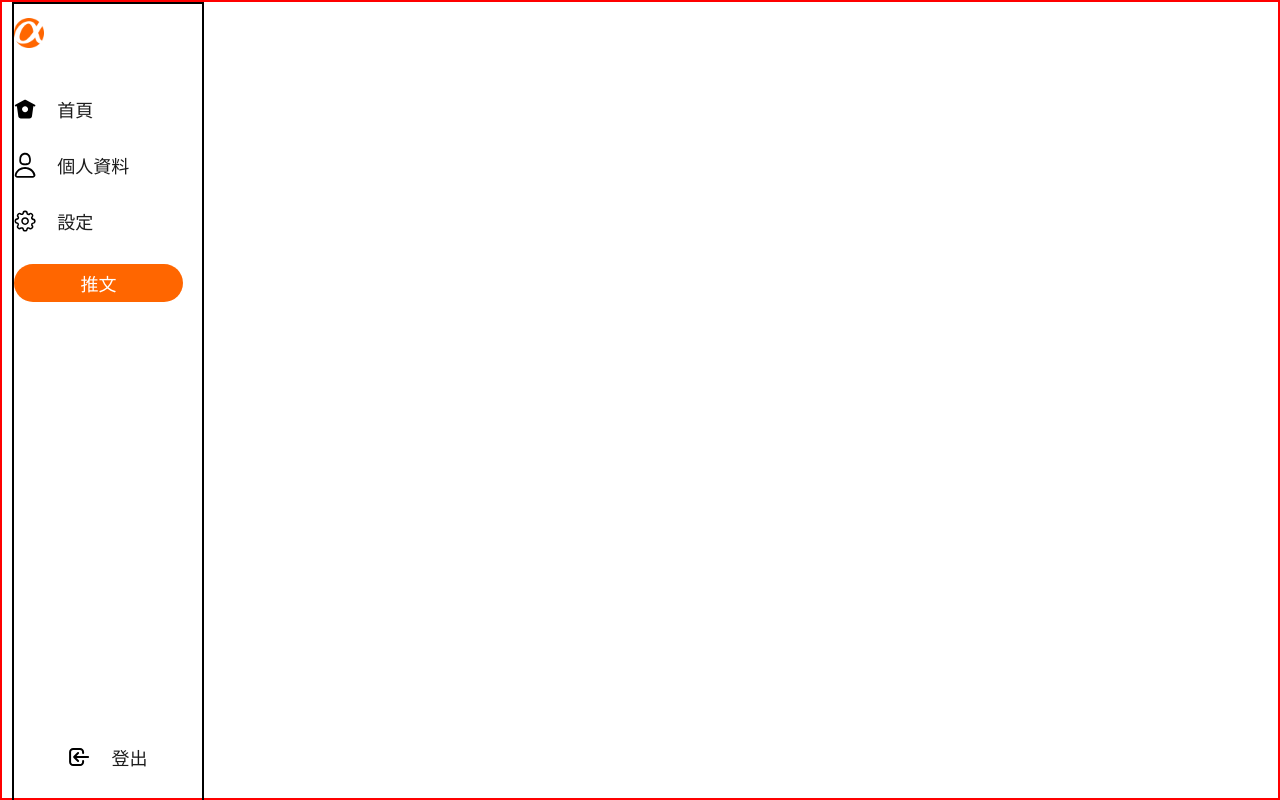
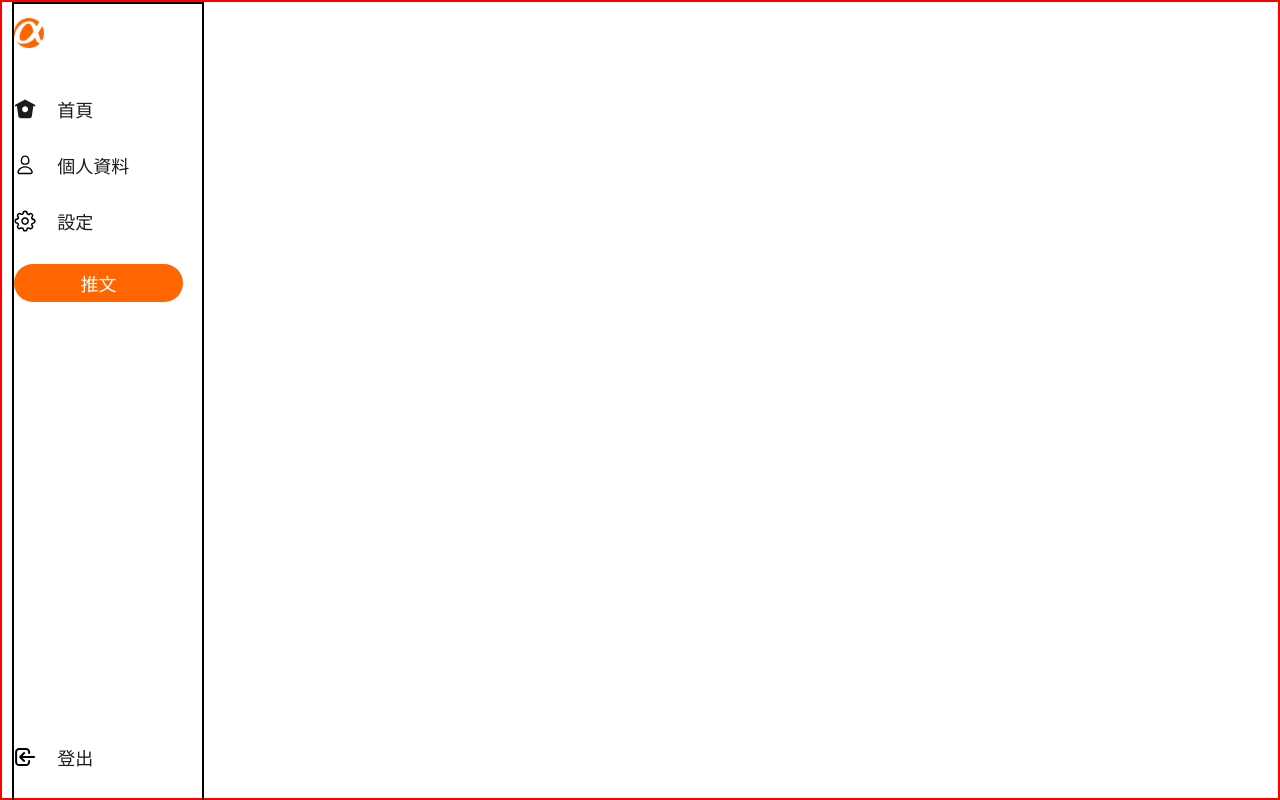
Before and after one commit to pooppicker/simple-twitter-vue, a Vue app: page /#/twitter/Home in a window 1280 px wide. Built offline with nearby package versions, Linux system fonts and the light colour scheme.

Commit message:
reset icon from components

```diff
--- a/src/components/NavBars.vue
+++ b/src/components/NavBars.vue
@@ -1,5 +1,5 @@
 <template>
-  <nav class="d-flex flex-column">
+  <nav class="d-flex flex-column nav">
     <div class="nav-top">
       <!--logo區塊-->
       <div class="logo-part">
@@ -12,51 +12,14 @@
         <ul>
           <li>
             <router-link class="d-flex nav-link" to="">
-              <svg
-                class="nav-icon"
-                version="1.1"
-                xmlns="http://www.w3.org/2000/svg"
-                xmlns:xlink="http://www.w3.org/1999/xlink"
-                x="0px"
-                y="0px"
-                viewBox="0 0 24 22"
-                xml:space="preserve"
-              >
-                <path
-                  class="st0"
-                  d="M22.6,6.3L12.5,0.9c-0.3-0.2-0.7-0.2-1,0L1.4,6.3C0.9,6.6,0.8,7.2,1,7.7C1.2,8,1.5,8.2,1.9,8.2
-	c0.2,0,0.3,0,0.5-0.1l0.7-0.4L4.7,19C4.9,20.2,6,21,7.4,21h9.3c1.3,0,2.4-0.8,2.7-2.1l1.6-11.2l0.7,0.4c0.5,0.3,1.1,0.1,1.4-0.4
-	C23.2,7.2,23.1,6.6,22.6,6.3L22.6,6.3z M12,14.4c-1.8,0-3.3-1.5-3.3-3.2c0-1.8,1.5-3.3,3.3-3.3s3.2,1.5,3.2,3.3
-	C15.2,13,13.8,14.4,12,14.4z"
-                />
-              </svg>
-
+              <IconHome />
               首頁
             </router-link>
           </li>
 
           <li>
             <router-link class="d-flex nav-link" to="">
-              <svg
-                class="nav-icon"
-                version="1.1"
-                xmlns="http://www.w3.org/2000/svg"
-                xmlns:xlink="http://www.w3.org/1999/xlink"
-                x="0px"
-                y="0px"
-                viewBox="0 0 18 21"
-                xml:space="preserve"
-              >
-                <path
-                  class="st0"
-                  d="M9,10.8c1.4,0,2.9-0.1,3.8-1.3c0.8-0.9,1.1-2.4,0.8-4.4C13.3,2.3,11.5,0.7,9,0.7c-2.5,0-4.3,1.7-4.6,4.5
-	c-0.3,2,0,3.5,0.8,4.4C6.1,10.7,7.6,10.8,9,10.8z M5.8,5.4C6,4.2,6.6,2.2,9,2.2c2.4,0,3,2,3.2,3.2c0.2,1.5,0.1,2.6-0.4,3.2
-	C11.3,9.1,10.4,9.3,9,9.3c-1.4,0-2.3-0.2-2.7-0.7C5.8,8,5.6,6.9,5.8,5.4z M17.3,18.2c-0.9-3.5-4.3-6-8.3-6c-4,0-7.4,2.5-8.3,6
-	c-0.2,0.7,0,1.4,0.4,1.9c0.4,0.5,1,0.8,1.7,0.8h12.3c0.7,0,1.3-0.3,1.7-0.8C17.3,19.6,17.5,18.9,17.3,18.2L17.3,18.2z M15.7,19.3
-	c-0.1,0.2-0.3,0.2-0.6,0.2H2.8c-0.2,0-0.4-0.1-0.6-0.2c-0.1-0.2-0.2-0.4-0.1-0.7c0.7-2.9,3.5-4.8,6.8-4.8c3.3,0,6.1,2,6.8,4.8
-	C15.9,18.8,15.8,19.1,15.7,19.3z"
-                />
-              </svg>
+              <IconUser />
 
               個人資料
             </router-link>
@@ -64,43 +27,7 @@
 
           <li>
             <router-link class="d-flex nav-link" to="">
-              <svg
-                class="nav-icon"
-                version="1.1"
-                xmlns="http://www.w3.org/2000/svg"
-                xmlns:xlink="http://www.w3.org/1999/xlink"
-                x="0px"
-                y="0px"
-                viewBox="0 0 22 22"
-                xml:space="preserve"
-              >
-                <path
-                  class="st0"
-                  d="M11,7.2c-2.1,0-3.8,1.7-3.8,3.8c0,2.1,1.7,3.8,3.8,3.8c2.1,0,3.8-1.7,3.8-3.8C14.8,8.9,13.1,7.2,11,7.2z M11,13.3
-	c-1.3,0-2.3-1-2.3-2.3c0-1.3,1-2.3,2.3-2.3c1.3,0,2.3,1,2.3,2.3C13.3,12.3,12.3,13.3,11,13.3z"
-                />
-                <path
-                  class="st0"
-                  d="M11.4,21.4h-0.7c-1.2,0-2.2-0.9-2.3-2.1l0-0.1c0-0.3-0.2-0.5-0.5-0.6c-0.3-0.1-0.6-0.1-0.8,0.1L7,18.7
-	c-0.9,0.7-2.3,0.7-3.1-0.1l-0.5-0.5c-0.8-0.8-0.9-2.2-0.1-3.1l0.1-0.1c0.2-0.2,0.2-0.5,0.1-0.8c-0.1-0.3-0.4-0.5-0.6-0.5l-0.2,0
-	c-1.2-0.1-2.1-1.1-2.1-2.3v-0.7c0-1.2,0.9-2.2,2.1-2.3l0.2,0c0.3,0,0.5-0.2,0.6-0.5c0.1-0.3,0.1-0.6-0.1-0.8L3.3,7
-	C2.5,6.1,2.6,4.8,3.4,3.9l0.5-0.5C4.7,2.6,6.1,2.5,7,3.3l0.1,0.1c0.2,0.2,0.5,0.2,0.8,0.1c0.3-0.1,0.5-0.4,0.5-0.6l0-0.2
-	c0.1-1.2,1.1-2.1,2.3-2.1h0.7c1.2,0,2.2,0.9,2.3,2.1l0,0.2c0,0.3,0.2,0.5,0.5,0.6c0.3,0.1,0.6,0.1,0.8-0.1L15,3.3
-	c0.9-0.7,2.3-0.7,3.1,0.1l0.5,0.5c0.8,0.8,0.9,2.2,0.1,3.1l-0.1,0.1c-0.2,0.2-0.2,0.5-0.1,0.8c0.1,0.3,0.4,0.5,0.6,0.5l0.2,0
-	c1.2,0.1,2.1,1.1,2.1,2.3v0.7c0,1.2-0.9,2.2-2.1,2.3l-0.2,0c-0.3,0-0.5,0.2-0.6,0.5c-0.1,0.3-0.1,0.6,0.1,0.8l0.1,0.1
-	c0.8,0.9,0.7,2.2-0.1,3.1l-0.5,0.5c-0.8,0.8-2.2,0.9-3.1,0.1l-0.1-0.1c-0.2-0.2-0.5-0.2-0.8-0.1c-0.3,0.1-0.5,0.4-0.5,0.6l0,0.1
-	C13.5,20.5,12.5,21.4,11.4,21.4L11.4,21.4z M7.6,17c0.3,0,0.6,0.1,0.9,0.2c0.8,0.3,1.3,1.1,1.4,1.9l0,0.1c0,0.4,0.4,0.7,0.8,0.7h0.7
-	c0.4,0,0.7-0.3,0.8-0.7l0-0.1c0.1-0.8,0.6-1.6,1.4-1.9c0.8-0.3,1.7-0.2,2.3,0.4l0.1,0.1c0.2,0.1,0.4,0.2,0.5,0.2
-	c0.2,0,0.4-0.1,0.5-0.2l0.5-0.5c0.3-0.3,0.3-0.7,0-1l-0.1-0.1c-0.5-0.7-0.7-1.5-0.4-2.3c0.3-0.8,1.1-1.3,1.9-1.4l0.2,0
-	c0.4,0,0.7-0.4,0.7-0.8v-0.7c0-0.4-0.3-0.7-0.7-0.8l-0.2,0c-0.8-0.1-1.6-0.6-1.9-1.4c-0.3-0.8-0.2-1.7,0.4-2.3L17.6,6
-	c0.3-0.3,0.2-0.8,0-1L17,4.5c-0.1-0.1-0.3-0.2-0.5-0.2c-0.1,0-0.3,0-0.5,0.2l-0.1,0.1c-0.6,0.5-1.6,0.7-2.3,0.4
-	c-0.8-0.3-1.3-1.1-1.4-1.9l0-0.2c0-0.4-0.4-0.7-0.8-0.7h-0.7c-0.4,0-0.7,0.3-0.8,0.7l0,0.2C9.8,3.8,9.3,4.5,8.5,4.9
-	C7.7,5.2,6.8,5.1,6.1,4.5L6,4.4C5.8,4.3,5.7,4.2,5.5,4.2C5.3,4.2,5.1,4.3,5,4.5L4.5,5c-0.3,0.3-0.3,0.7,0,1l0.1,0.1
-	c0.5,0.7,0.7,1.5,0.4,2.3C4.5,9.2,3.8,9.8,3,9.9l-0.2,0c-0.4,0-0.7,0.4-0.7,0.8v0.7c0,0.4,0.3,0.7,0.7,0.8l0.1,0
-	c0.8,0.1,1.6,0.6,1.9,1.4c0.3,0.8,0.2,1.7-0.4,2.3L4.4,16c-0.3,0.3-0.2,0.8,0,1L5,17.5c0.1,0.1,0.3,0.2,0.5,0.2c0.1,0,0.3,0,0.5-0.2
-	l0.1-0.1C6.5,17.1,7.1,17,7.6,17L7.6,17z"
-                />
-              </svg>
+             <IconSetting />
 
               設定
             </router-link>
@@ -114,23 +41,7 @@
       <ul>
         <li>
           <router-link class="d-flex nav-link" to="">
-            <svg
-              class="nav-icon"
-              width="20"
-              height="18"
-              viewBox="0 0 20 18"
-              fill="none"
-              xmlns="http://www.w3.org/2000/svg"
-            >
-              <path
-                class="st0"
-                d="M9 13L5 9M5 9L9 5M5 9H19M14 13V14C14 14.7956 13.6839 15.5587 13.1213 16.1213C12.5587 16.6839 11.7956 17 11 17H4C3.20435 17 2.44129 16.6839 1.87868 16.1213C1.31607 15.5587 1 14.7956 1 14V4C1 3.20435 1.31607 2.44129 1.87868 1.87868C2.44129 1.31607 3.20435 1 4 1H11C11.7956 1 12.5587 1.31607 13.1213 1.87868C13.6839 2.44129 14 3.20435 14 4V5"
-                stroke="black"
-                stroke-width="2"
-                stroke-linecap="round"
-                stroke-linejoin="round"
-              />
-            </svg>
+            <IconLogout />
 
             登出
           </router-link>
@@ -140,8 +51,24 @@
   </nav>
 </template>
 
-<style lang="scss" scoped>
-nav {
+<script>
+import IconLogout from "./icons/IconLogout"
+import IconHome from "./icons/IconHome"
+import IconSetting from "./icons/IconSetting"
+import IconUser from "./icons/IconUser"
+export default {
+  components: {
+    IconLogout,
+    IconHome,
+    IconSetting,
+    IconUser
+  }
+
+}
+</script>
+
+<style lang="scss">
+.nav {
   border: black 2px solid;
   width: 15%;
   height: 100%;
@@ -203,8 +130,6 @@ nav {
     }
   }
   //下方區域
-  .logout {
-    margin: 0 auto;
-  }
+
 }
 </style>
--- a/src/components/icons/IconHome.vue
+++ b/src/components/icons/IconHome.vue
@@ -5,8 +5,10 @@
     viewBox="0 0 24 24"
     fill="none"
     xmlns="http://www.w3.org/2000/svg"
+    class="nav-icon"
   >
     <path
+    class="st0"
       d="M22.58 7.34986L12.475 1.89686C12.178 1.73686 11.821 1.73686 11.525 1.89686L1.42502 7.34986C0.939018 7.61386 0.758018 8.21986 1.02002 8.70586C1.20002 9.04086 1.54502 9.23086 1.90002 9.23086C2.06002 9.23086 2.22402 9.19286 2.37502 9.11086L3.10902 8.71486L4.69902 19.9649C4.91502 21.1789 6.00902 22.0269 7.35902 22.0269H16.641C17.991 22.0269 19.085 21.1789 19.303 19.9389L20.891 8.71386L21.628 9.11186C22.113 9.37486 22.72 9.19386 22.982 8.70786C23.245 8.22186 23.062 7.61486 22.578 7.35286L22.58 7.34986ZM12 15.4349C10.205 15.4349 8.75002 13.9799 8.75002 12.1849C8.75002 10.3899 10.205 8.93486 12 8.93486C13.795 8.93486 15.25 10.3899 15.25 12.1849C15.25 13.9799 13.795 15.4349 12 15.4349Z"
       fill="#1C1C1C"
     />
--- a/src/components/icons/IconLogout.vue
+++ b/src/components/icons/IconLogout.vue
@@ -5,8 +5,10 @@
     viewBox="0 0 20 18"
     fill="none"
     xmlns="http://www.w3.org/2000/svg"
+    class="nav-icon"
   >
     <path
+     class="st0"
       d="M9 13L5 9M5 9L9 5M5 9H19M14 13V14C14 14.7956 13.6839 15.5587 13.1213 16.1213C12.5587 16.6839 11.7956 17 11 17H4C3.20435 17 2.44129 16.6839 1.87868 16.1213C1.31607 15.5587 1 14.7956 1 14V4C1 3.20435 1.31607 2.44129 1.87868 1.87868C2.44129 1.31607 3.20435 1 4 1H11C11.7956 1 12.5587 1.31607 13.1213 1.87868C13.6839 2.44129 14 3.20435 14 4V5"
       stroke="black"
       stroke-width="2"
--- a/src/components/icons/IconUser.vue
+++ b/src/components/icons/IconUser.vue
@@ -5,8 +5,10 @@
     viewBox="0 0 24 24"
     fill="none"
     xmlns="http://www.w3.org/2000/svg"
+    class="nav-icon"
   >
     <path
+    class="st0"
       d="M12 11.8158C13.355 11.8158 14.872 11.6658 15.84 10.5598C16.654 9.62976 16.918 8.19176 16.646 6.16776C16.266 3.34276 14.529 1.65576 12 1.65576C9.47103 1.65576 7.73403 3.34276 7.35403 6.16976C7.08203 8.19176 7.34603 9.62976 8.16003 10.5598C9.12803 11.6668 10.645 11.8158 12 11.8158ZM8.84003 6.36776C9.00203 5.16776 9.62703 3.15576 12 3.15576C14.373 3.15576 14.998 5.16876 15.16 6.36776C15.367 7.91776 15.217 8.99476 14.71 9.57276C14.255 10.0928 13.444 10.3158 12 10.3158C10.556 10.3158 9.74503 10.0928 9.29003 9.57276C8.78303 8.99476 8.63303 7.91676 8.84003 6.36776ZM20.28 19.2358C19.403 15.7098 15.998 13.2458 12 13.2458C8.00203 13.2458 4.59703 15.7098 3.72003 19.2358C3.54803 19.9278 3.69203 20.6358 4.11503 21.1758C4.52303 21.6958 5.15503 21.9958 5.84803 21.9958H18.152C18.845 21.9958 19.477 21.6958 19.885 21.1758C20.309 20.6358 20.452 19.9288 20.279 19.2358H20.28ZM18.704 20.2518C18.578 20.4118 18.388 20.4978 18.152 20.4978H5.84803C5.61303 20.4978 5.42203 20.4128 5.29603 20.2518C5.15903 20.0778 5.11603 19.8398 5.17603 19.5978C5.88603 16.7428 8.69303 14.7478 12 14.7478C15.307 14.7478 18.114 16.7418 18.824 19.5978C18.884 19.8398 18.841 20.0778 18.704 20.2518Z"
       fill="black"
     />
```
Also changed, not shown: src/components/icons/IconSetting.vue (+29 -8 lines).
